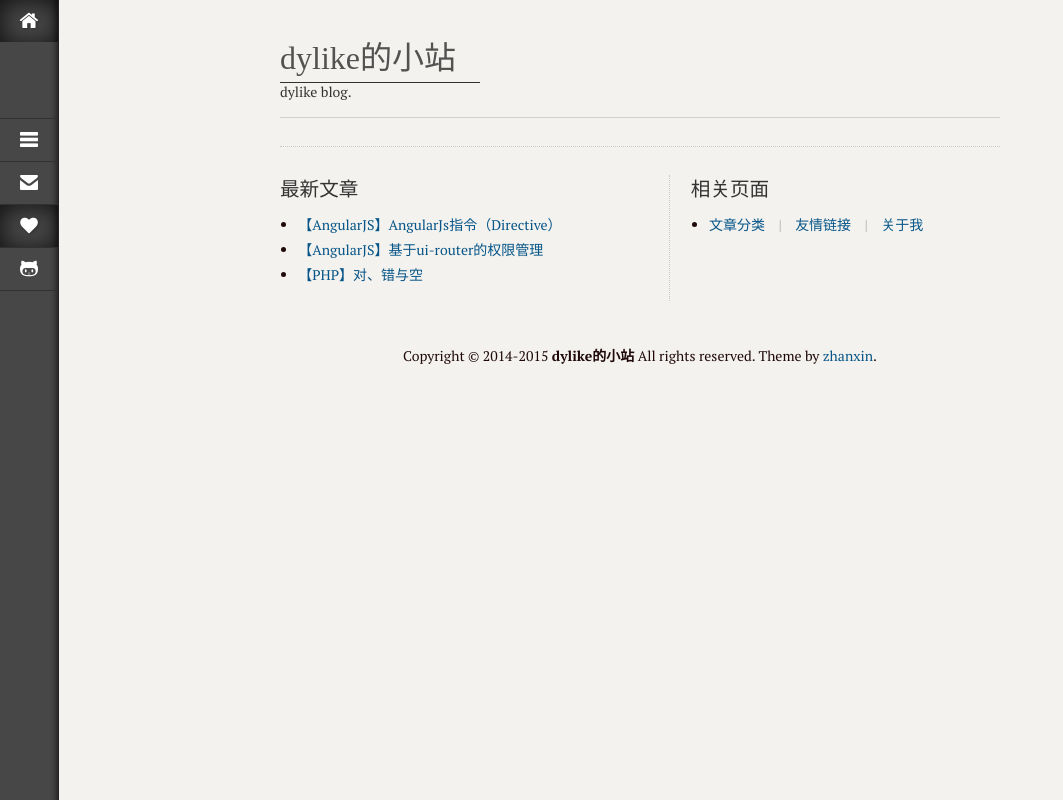
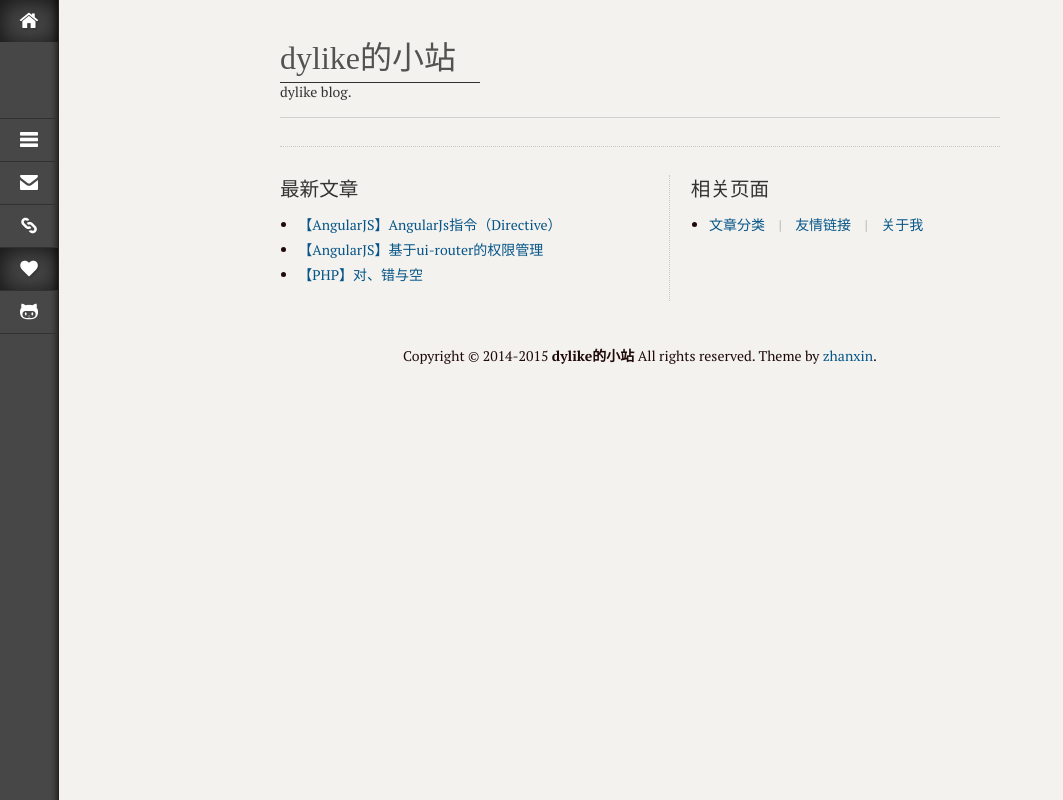
Before and after one commit to dylike/blog, a plain HTML site: page index.html in a window 1280 px wide. Shown: the whole page, without its empty margins (0-1063 px from the left). Drawn offline with Linux system fonts and the light colour scheme.

Commit message:
更新links.html

```diff
--- a/index.html
+++ b/index.html
@@ -51,6 +51,17 @@
             <li class="" id="">
                 <a href="/contact.html" rel="bookmark" title="关于我">
                     <i class="icon-envelope-alt"></i>
+                </a>
+
+            </li>
+
+
+
+
+
+            <li class="" id="">
+                <a href="/links.html" rel="bookmark" title="友情链接">
+                    <i class="icon-link"></i>
                 </a>
 
             </li>
```
Also changed, not shown: 2014/01/04/ilotus.html (+11 -0 lines), angularjs ui-router access-control/2015/05/01/angularjs权限管理.html (+11 -0 lines), angularjs widget css html5/2015/05/05/angular指令-directive.html (+11 -0 lines), angularjs widget html5/2015/05/05/angularjs加载动画.html (+11 -0 lines), archives.html (+11 -0 lines), contact.html (+11 -0 lines), docker/2014/10/11/docker.html (+11 -0 lines), hadoop/2014/09/23/docker-yarn.html (+11 -0 lines), http cors html5/2015/03/01/cors跨域请求.html (+11 -0 lines), links.html (+11 -0 lines), php/2015/04/28/php的对与错.html (+11 -0 lines), security/2014/11/04/security.html (+11 -0 lines), thinkphp/2014/11/04/thinkphp.html (+11 -0 lines), 杂谈/2015/05/18/走远的仍要追.html (+11 -0 lines).
